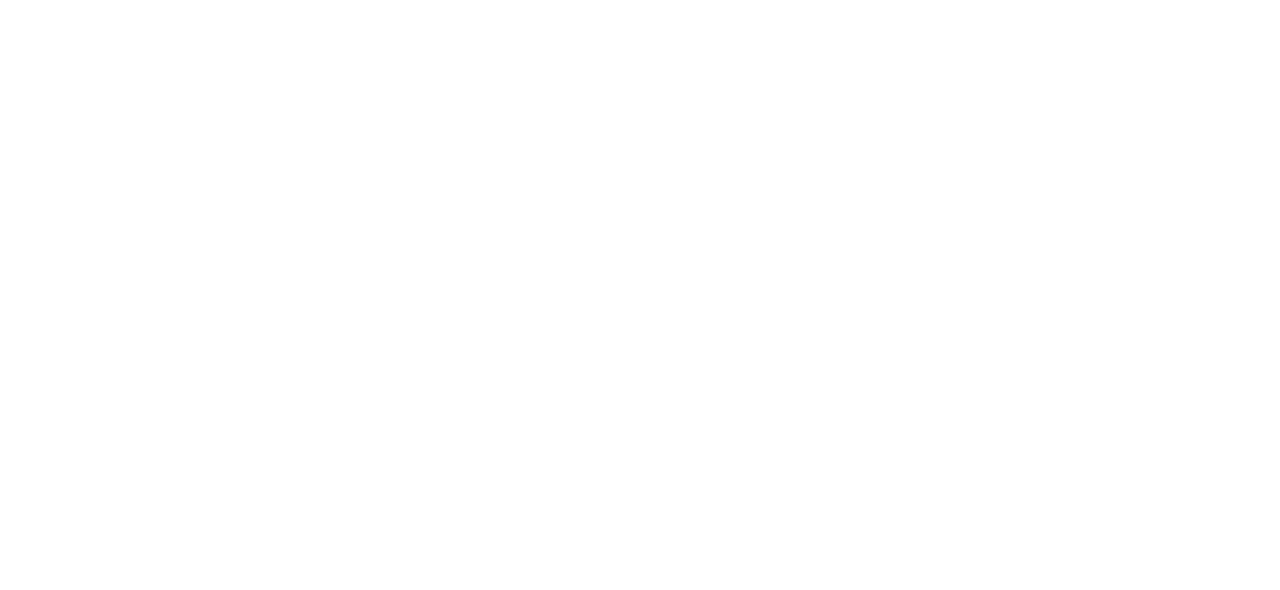
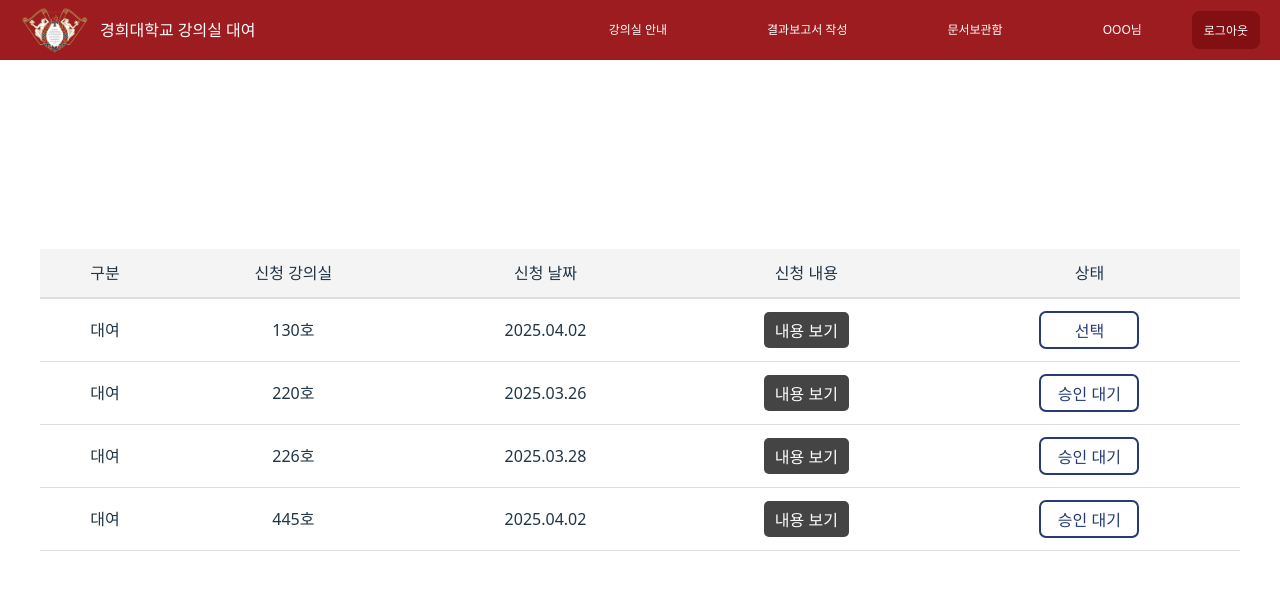
Before and after one commit to semothon/2025_TEAM_6_FE, a React (Vite) app: page /report in a window 1280 px wide. Before the commit this address had no page. Shown: the top 590 px of the page. Built offline with nearby package versions, Linux system fonts and the light colour scheme; a web font is replaced by a local one.

Commit message:
Chore: change code of DocumentTable.jsx

```diff
--- a/src/App.jsx
+++ b/src/App.jsx
@@ -5,6 +5,7 @@ import Login from "./pages/Login";
 import Document from "./pages/Document";
 import ClassroomDetail from "./pages/ClassroomDetail";
 import Reservation from "./pages/Reservation";
+import Report from "./pages/Report";
 
 const App = () => {
   return (
@@ -18,6 +19,7 @@ const App = () => {
         ></Route>
         <Route path="/document" element={<Document />}></Route>
         <Route path="/reservation" element={<Reservation />}></Route>
+        <Route path="/report" element={<Report />}></Route>
       </Routes>
     </BrowserRouter>
   );
--- a/src/components/DocumentTable.jsx
+++ b/src/components/DocumentTable.jsx
@@ -1,7 +1,7 @@
 import styled from "styled-components";
 import rightArrow from "../assets/images/rightArrow.png";
 
-const DocumentTable = () => {
+const DocumentTable = ({ room, date, message }) => {
   return (
     <TableContainer>
       <Table>
@@ -17,8 +17,8 @@ const DocumentTable = () => {
         <tbody>
           <tr>
             <Td>대여</Td>
-            <Td>539호</Td>
-            <Td>2025.03.21</Td>
+            <Td>{room}</Td>
+            <Td>{date}</Td>
             <Td>
               <ButtonContainer>
                 <Button>내용 보기 </Button>
@@ -26,7 +26,7 @@ const DocumentTable = () => {
             </Td>
             <Td>
               <ButtonContainer>
-                <ApprovalButton>승인 대기</ApprovalButton>
+                <ApprovalButton>{message}</ApprovalButton>
               </ButtonContainer>
             </Td>
           </tr>
@@ -83,6 +83,9 @@ const DocumentTable = () => {
 
 const TableContainer = styled.div`
   width: 100%;
+  display: flex;
+  justify-content: center;
+  align-items: center;
   overflow-x: auto;
 `;
 
--- a/src/components/Header/UserHeader.jsx
+++ b/src/components/Header/UserHeader.jsx
@@ -21,7 +21,9 @@ const UserHeader = () => {
         </div>
         <div style={{ display: "flex" }}>
           <Milestone onClick={() => navigate("/home")}>강의실 안내</Milestone>
-          <Milestone>결과보고서 작성</Milestone>
+          <Milestone onClick={() => navigate("/report")}>
+            결과보고서 작성
+          </Milestone>
           <Milestone onClick={() => navigate("/document")}>
             문서보관함
           </Milestone>
--- a/src/pages/Document.jsx
+++ b/src/pages/Document.jsx
@@ -13,7 +13,7 @@ const Document = () => {
             신청 내역 문서보관함
           </h2>
           <h3>진행중인 신청내역</h3>
-          <DocumentTable />
+          <DocumentTable room="130호" date="2025.03.25" message="승인 대기" />
           <br></br>
           <h3>완료된 신청 내역</h3>
           <DocumentTableCompleted />
--- /dev/null
+++ b/src/pages/Report.jsx
@@ -0,0 +1,24 @@
+import DocumentTable from "../components/DocumentTable";
+import UserHeader from "../components/Header/UserHeader";
+import styled from "styled-components";
+
+const Report = () => {
+  return (
+    <>
+      <UserHeader />
+      <PageWrapper>
+        <DocumentTable room="130호" date="2025.04.02" message="선택" />
+      </PageWrapper>
+    </>
+  );
+};
+
+export default Report;
+
+const PageWrapper = styled.div`
+  display: flex;
+  justify-content: center;
+  align-items: center;
+  width: 100vw;
+  height: 100vh;
+`;
```
